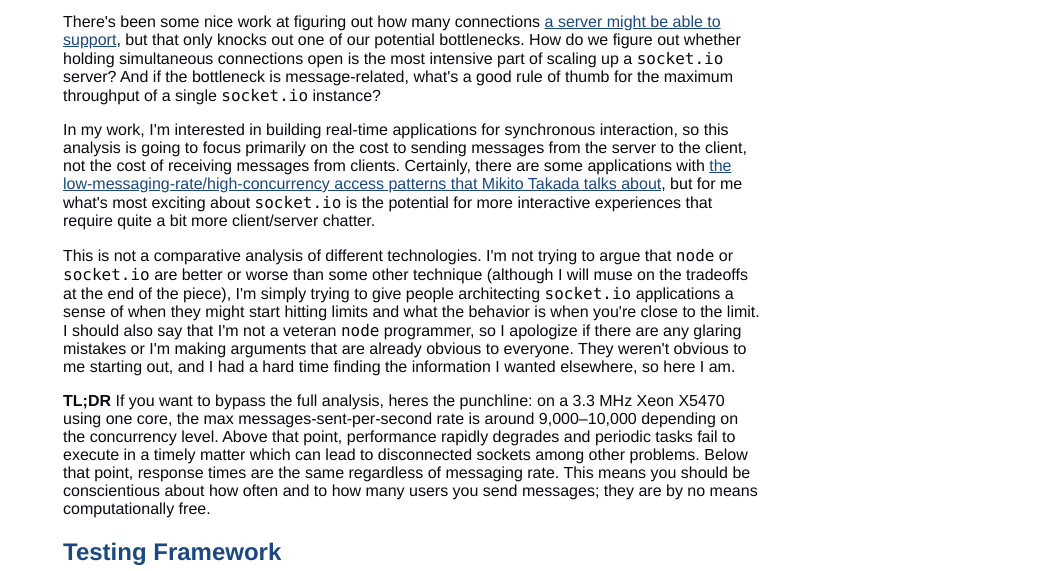
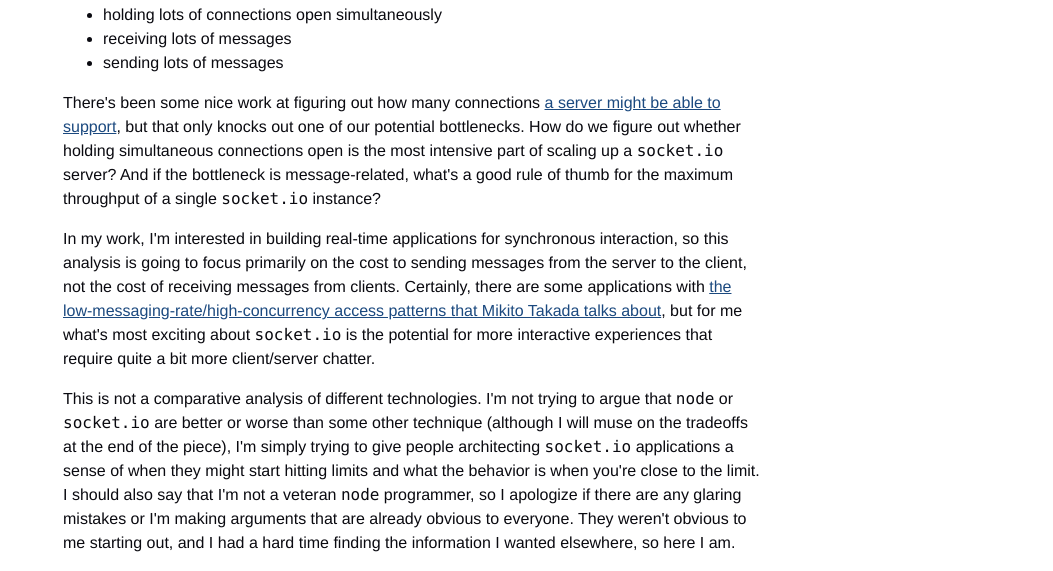
Before and after one commit to drewww/socket.io-benchmarking, a plain HTML site: page index.html in a window 1280 px wide. Shown: the part 324-895 px from the top of the page, without its empty margins (227-1280 px from the left). Drawn offline with Linux system fonts and the light colour scheme.

Commit message:
Changed line height, per complaint.

```diff
--- a/index.html
+++ b/index.html
@@ -11,6 +11,7 @@
       background-color: #ffffff;
       font-family: Helvetica, Arial, FreeSans, san-serif;
       color: #0A0A10;
+		line-height: 1.5;
     }
     #container {
       margin: 0 auto;
@@ -19,7 +20,7 @@
     h1 { font-size: 3.8em; color: #1B497F; margin-bottom: 3px; }
     h1 .small { font-size: 0.4em; }
     h1 a { text-decoration: none }
-    h2 { font-size: 1.5em; color: #1B497F; }
+    h2 { font-size: 1.5em; color: #1B497F; margin-top: 30px; margin-bottom: 0px;}
     h3 { text-align: center; color: #1B497F; }
     a { color: #1B497F; }
     .description { font-size: 1.2em; margin-bottom: 30px; margin-top: 30px; font-style: italic;}
```
